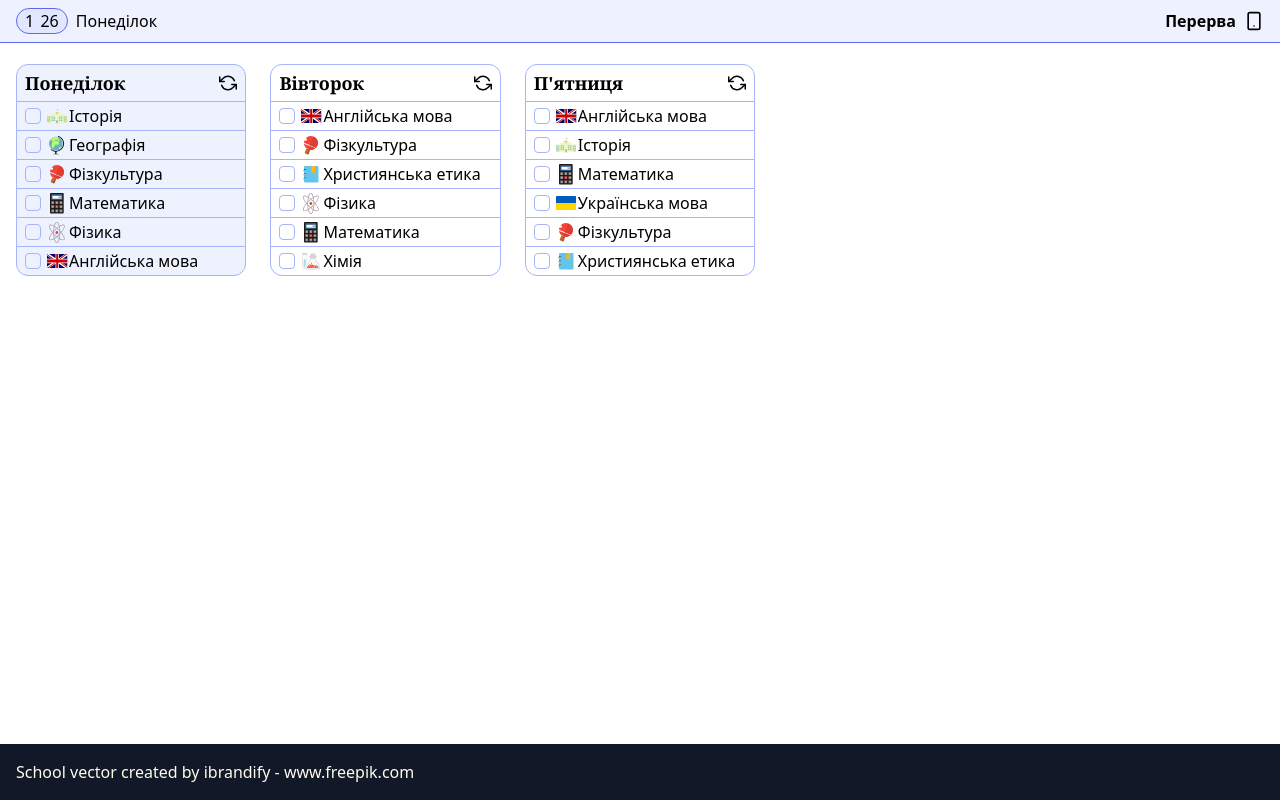
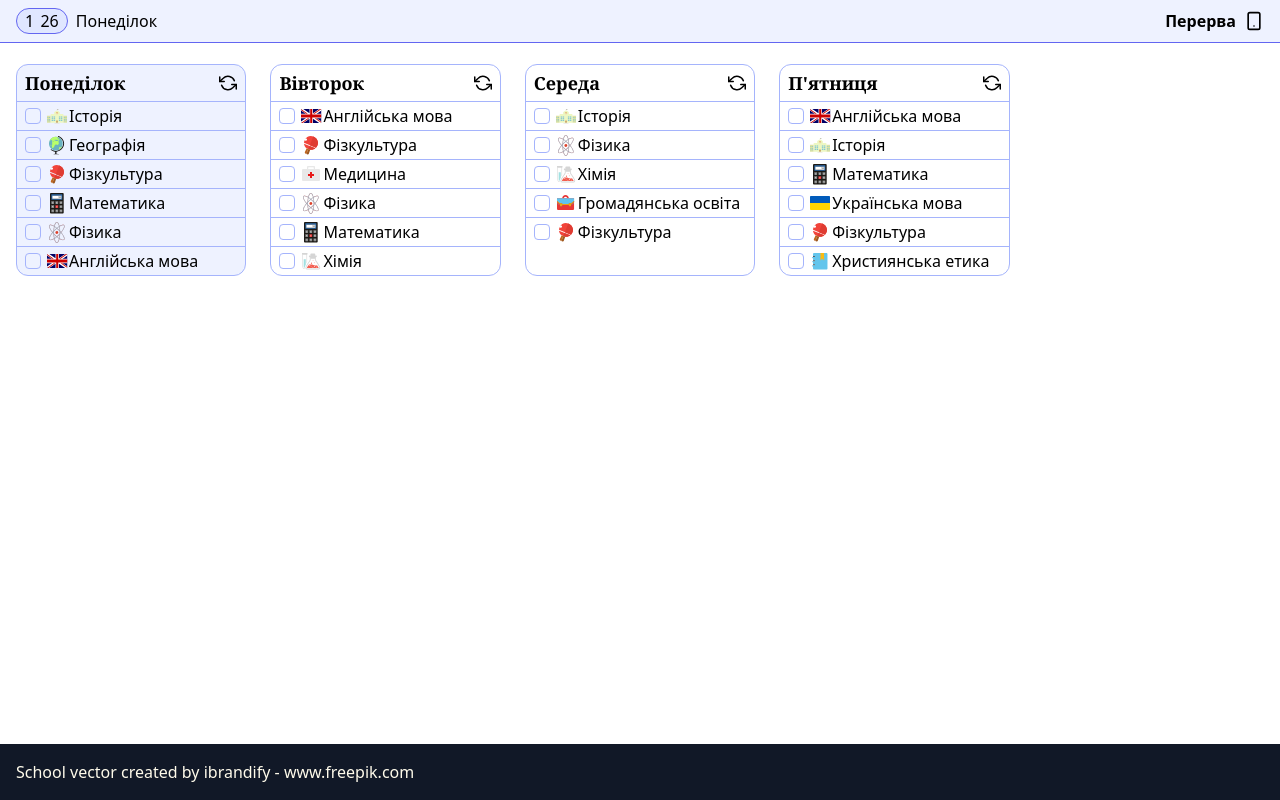
Before and after one commit to nazar1ua/vue-schedule, a Vue app: page / in a window 1280 px wide. Built offline with nearby package versions, Linux system fonts and the light colour scheme.

Commit message:
Змінено розклад

```diff
--- a/src/assets/lessons.json
+++ b/src/assets/lessons.json
@@ -16,7 +16,7 @@
       "lessons": [
         "Англійська мова",
         "Фізкультура",
-        "Християнська етика",
+        "Медицина",
         "Фізика",
         "Математика",
         "Хімія"
@@ -24,7 +24,13 @@
     },
     {
       "name": "Середа",
-      "lessons": []
+      "lessons": [
+        "Історія",
+        "Фізика",
+        "Хімія",
+        "Громадянська освіта",
+        "Фізкультура"
+      ]
     },
     {
       "name": "Четвер",
--- a/src/components/Icon.vue
+++ b/src/components/Icon.vue
@@ -1,9 +1,9 @@
 <template>
   <Alchemy v-if="lesson === 'Хімія'"/>
   <Ethics v-else-if="lesson === 'Християнська етика'"/>
-  <Rights v-else-if="lesson === 'Правознавство'"/>
+  <Rights v-else-if="lesson === 'Правознавство' || lesson === 'Громадянська освіта'"/>
   <Paint v-else-if="lesson === 'Мистецтво'"/>
-  <Health v-else-if="lesson === 'Основи здоров\'я'"/>
+  <Health v-else-if="lesson === 'Основи здоров\'я' || lesson === 'Медицина'"/>
   <Geography v-else-if="lesson === 'Географія'"/>
   <It v-else-if="lesson === 'Інформатика'"/>
   <Ualiterature v-else-if="lesson === 'Українська література'"/>
```
